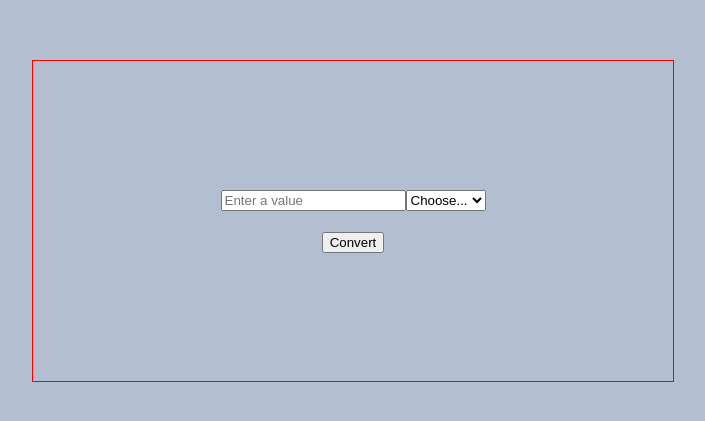
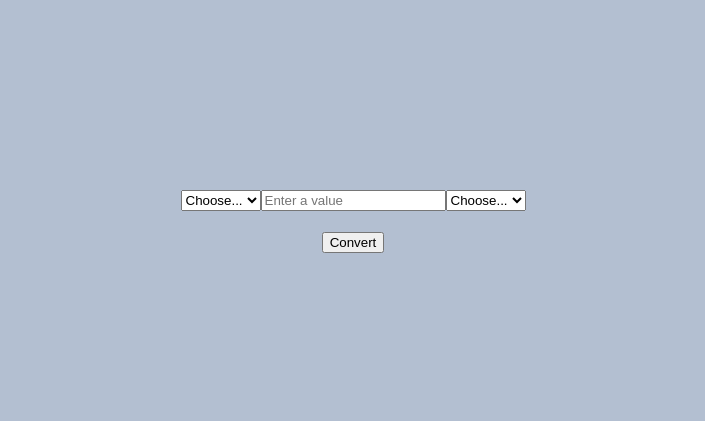
Before and after one commit to bikram-choudhury/font-size-converter, a React (Create React App) app: page / in a window 1280 px wide. Shown: the part 179-600 px from the top of the page, without its empty margins (287-992 px from the left). Built offline with nearby package versions, Linux system fonts and the light colour scheme.

Commit message:
complete code

```diff
--- a/src/App.js
+++ b/src/App.js
@@ -5,10 +5,50 @@ import Button from './common/Elements/Button';
 import Select from './common/Elements/Select';
 import Form from './common/Elements/Form';
 
-const fontSizeTypes = ['px', 'em', 'rem'];
+const sameBehaviourType = ['em', 'rem'];
+const fontSizeTypes = ['px', ...sameBehaviourType];
+const compute = ({ sourceType, destType, input }) => {
+  const number = Number(input);
+  if (sourceType === destType) return number;
+  if (sourceType === 'px') {
+    if (sameBehaviourType.includes(destType)) {
+      return (1 / 16) * number;
+    }
+  } else if (sameBehaviourType.includes(sourceType)) {
+    if (sameBehaviourType.includes(destType)) {
+      return number;
+    } else {
+      return 16 * number;
+    }
+  }
+}
 
 class App extends React.Component {
-
+  constructor() {
+    super();
+    this.state = {
+      input: '',
+      sourceType: '',
+      destType: '',
+      result: ''
+    };
+    this.handleInput = this.handleInput.bind(this);
+    this.onSubmit = this.onSubmit.bind(this);
+  }
+  handleInput(value) {
+    this.setState({ input: value });
+  }
+  handleSelect = (type) => (value) => {
+    if (type == 'source') {
+      this.setState({ sourceType: value });
+    } else {
+      this.setState({ destType: value });
+    }
+  }
+  onSubmit() {
+    const result = compute(this.state);
+    this.setState({ result });
+  }
   render() {
     return (
       <main className='wrapper flex-center column'>
@@ -16,15 +56,34 @@ class App extends React.Component {
           <div className='input-group'>
             {/* <Input placeholder="Enter your email" type="email" />
             <Input placeholder="Enter password" type="password" /> */}
+            <Select
+              options={fontSizeTypes}
+              selected={this.state.selectedType}
+              onSelect={this.handleSelect('source')}
+            />
             <Input
               type="text"
               placeholder="Enter a value"
               numberOnly
+              value={this.state.input}
+              onInput={this.handleInput}
             />
-            <Select options={fontSizeTypes} />
+            <Select
+              options={fontSizeTypes}
+              selected={this.state.selectedType}
+              onSelect={this.handleSelect('dest')}
+            />
           </div>
-          <Button className="action-btn mt-2">Convert</Button>
+          <Button
+            onClick={this.onSubmit}
+            className="action-btn mt-2"
+          >Convert</Button>
         </Form>
+        {
+          this.state.result ? (
+            <strong>Result: {this.state.result} {this.state.destType}</strong>
+          ): null
+        }
       </main>
     )
   }
--- a/src/App.scss
+++ b/src/App.scss
@@ -6,10 +6,6 @@
   background-color: rgb(179, 191, 209);
 
   .form-group {
-    height: 40vh;
-    width: 50vw;
-    border: 1px solid red;
-
     .input-group {
       display: flex;
       justify-content: space-around;
--- a/src/Demo/PrintDemo.jsx
+++ b/src/Demo/PrintDemo.jsx
@@ -18,9 +18,9 @@ function getValuesInString(data) {
     const values = Object.values(data);
     let strArray = [];
     values.forEach(v => {
-        if(Object.prototype.toString.call(v) == '[object Array]') {
+        if(Object.prototype.toString.call(v) === '[object Array]') {
             strArray = strArray.concat(getValuesInString(v));
-        } else if(Object.prototype.toString.call(v) == '[object Object]') {
+        } else if(Object.prototype.toString.call(v) === '[object Object]') {
             strArray = strArray.concat(null);
         } else {
             strArray = strArray.concat(v);
--- a/src/common/Elements/Button.jsx
+++ b/src/common/Elements/Button.jsx
@@ -2,10 +2,10 @@ import React from "react";
 
 export default class Button extends React.Component {
     render() {
-        const { className, children } = this.props;
+        const { className, children, onClick: handleClick } = this.props;
         return (
             <div className={className}>
-                <button className='btn'>{children}</button>
+                <button onClick={handleClick} className='btn'>{children}</button>
             </div>
         )
     }
--- a/src/common/Elements/Input.jsx
+++ b/src/common/Elements/Input.jsx
@@ -1,16 +1,13 @@
 import React from 'react';
 
 const regexMap = {
-    numberOnly: /^\d+$/g,
+    numberOnly: /^[0-9]*$/,
     alphabetOnly: /^[a-zA-Z]+$/ig,
     alphaNumericOnly: /^[a-z0-9]+$/ig
 }
 export default class Input extends React.Component {
     constructor() {
         super();
-        this.state = {
-            value: ''
-        }
         this.handleChange = this.handleChange.bind(this);
     }
     handleChange(event) {
@@ -19,17 +16,15 @@ export default class Input extends React.Component {
         if(value && regex && !regex.test(value)) {
             return false;
         }
-        this.setState({ value: event.target.value });
+        this.props.onInput(value);
     }
     render() {
-        // console.log(this.props)
-        // const placeholer = this.props.placeholer;
-        const { placeholder, type } = this.props;
+        const { placeholder, type, value } = this.props;
         return (
             <input
                 type={type}
                 placeholder={placeholder}
-                value={this.state.value}
+                value={value}
                 onChange={this.handleChange}
             />
         )
--- a/src/common/Elements/Select.jsx
+++ b/src/common/Elements/Select.jsx
@@ -3,23 +3,24 @@ import React, { Component } from 'react'
 export default class Select extends Component {
     constructor() {
         super();
-        this.state = {
-            selected: ''
-        };
         this.handleSelect = this.handleSelect.bind(this);
     }
     handleSelect(event) {
-        console.log(event.target.value)
+        this.props.onSelect(event.target.value);
     }
     render() {
-        const { options } = this.props;
+        const { options, selected } = this.props;
         return (
-            <select onChange={this.handleSelect}>
+            <select onChange={this.handleSelect} value={selected}>
                 <option key="idx-" value="">Choose...</option>
                 {
                     options.map((value, idx) => {
                         return (
-                            <option key={`idx-${idx}`} value={value}>{value}</option>
+                            <option
+                                key={`idx-${idx}`}
+                                value={value}
+                                /* selected={selected == value} */
+                            >{value}</option>
                         )
                     })
                 }
```
